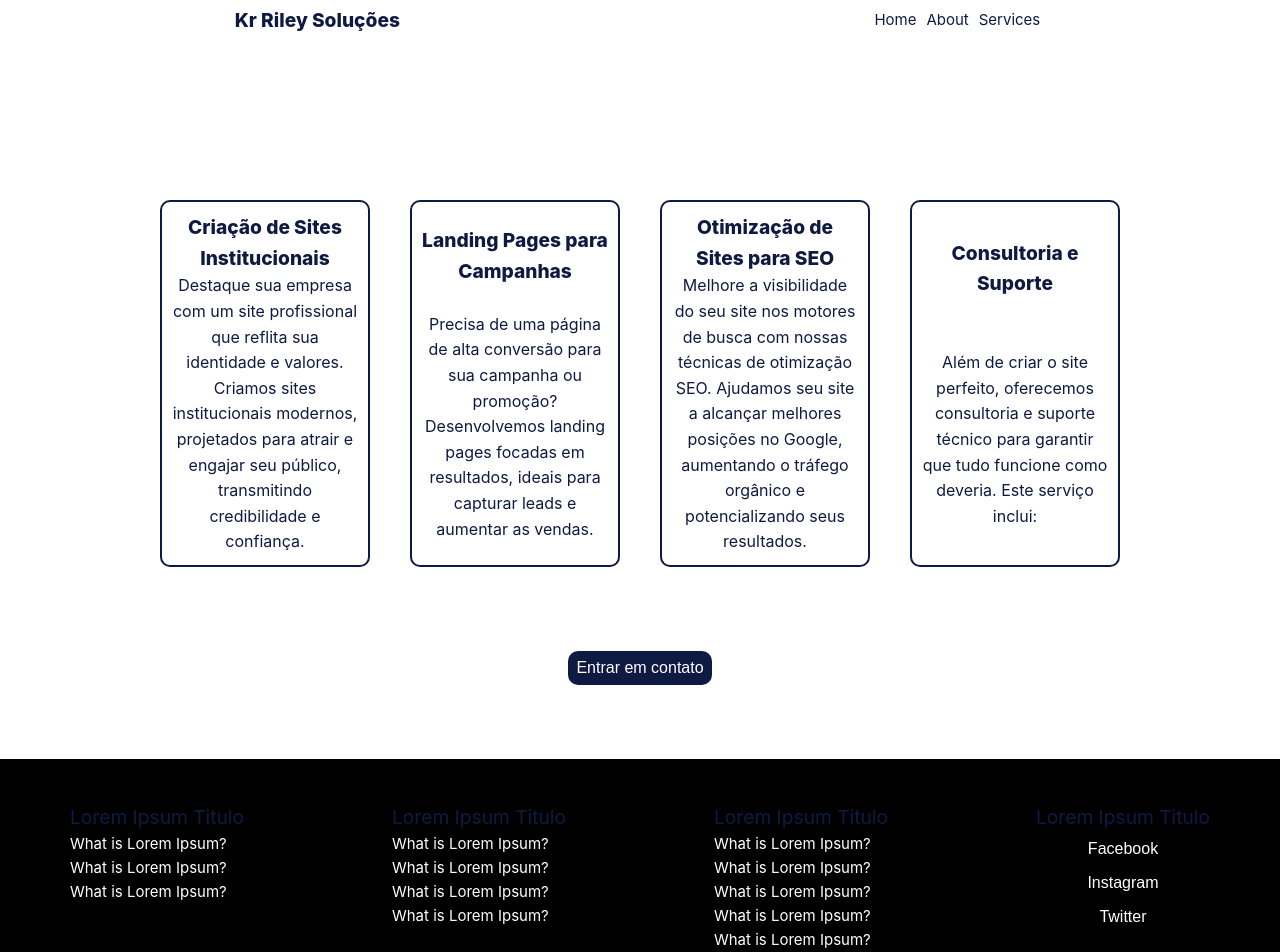
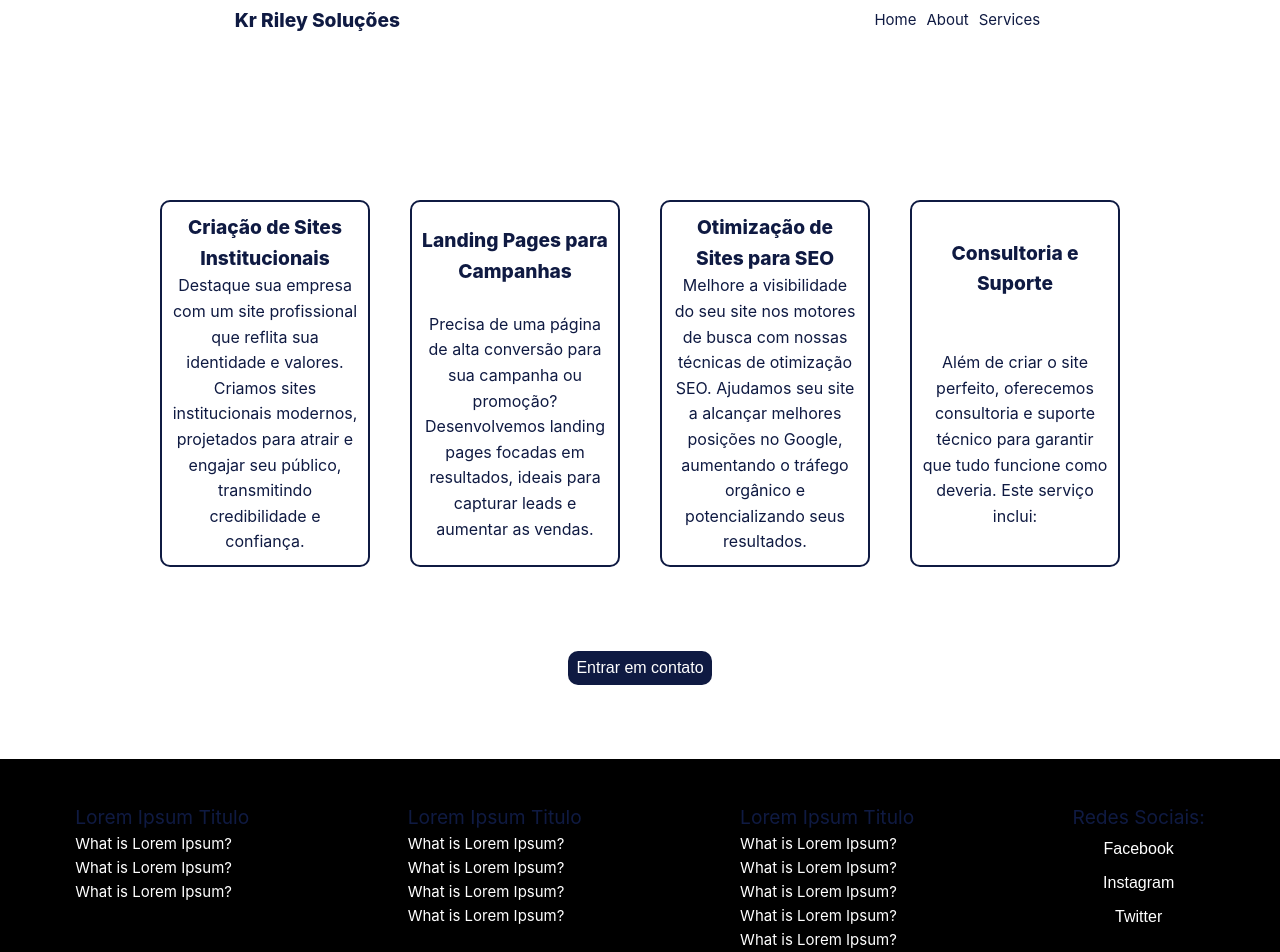
Before and after one commit to kreivesler/rileySolucoes, a Vue app: page /services in a window 1280 px wide. Shown: the top 952 px of the page. Built offline with nearby package versions, Linux system fonts and the light colour scheme.

Commit message:
commit 6 	modified:   src/views/ServicePage.vue

```diff
--- a/src/views/ServicePage.vue
+++ b/src/views/ServicePage.vue
@@ -50,7 +50,7 @@ import { LoremTeste, conteudoServicos } from '@/data/texts';
     </div>
 
     <div class="cardFooter">
-      <span>{{ LoremTeste.Title }}</span>
+      <span>Redes Sociais:</span>
       <ButtonComponent type-button="button" msg="Facebook" bg-color="transparent" text-color="white" />
       <ButtonComponent type-button="button" msg="Instagram" bg-color="transparent" text-color="white" />
       <ButtonComponent type-button="button" msg="Twitter" bg-color="transparent" text-color="white" />
```
